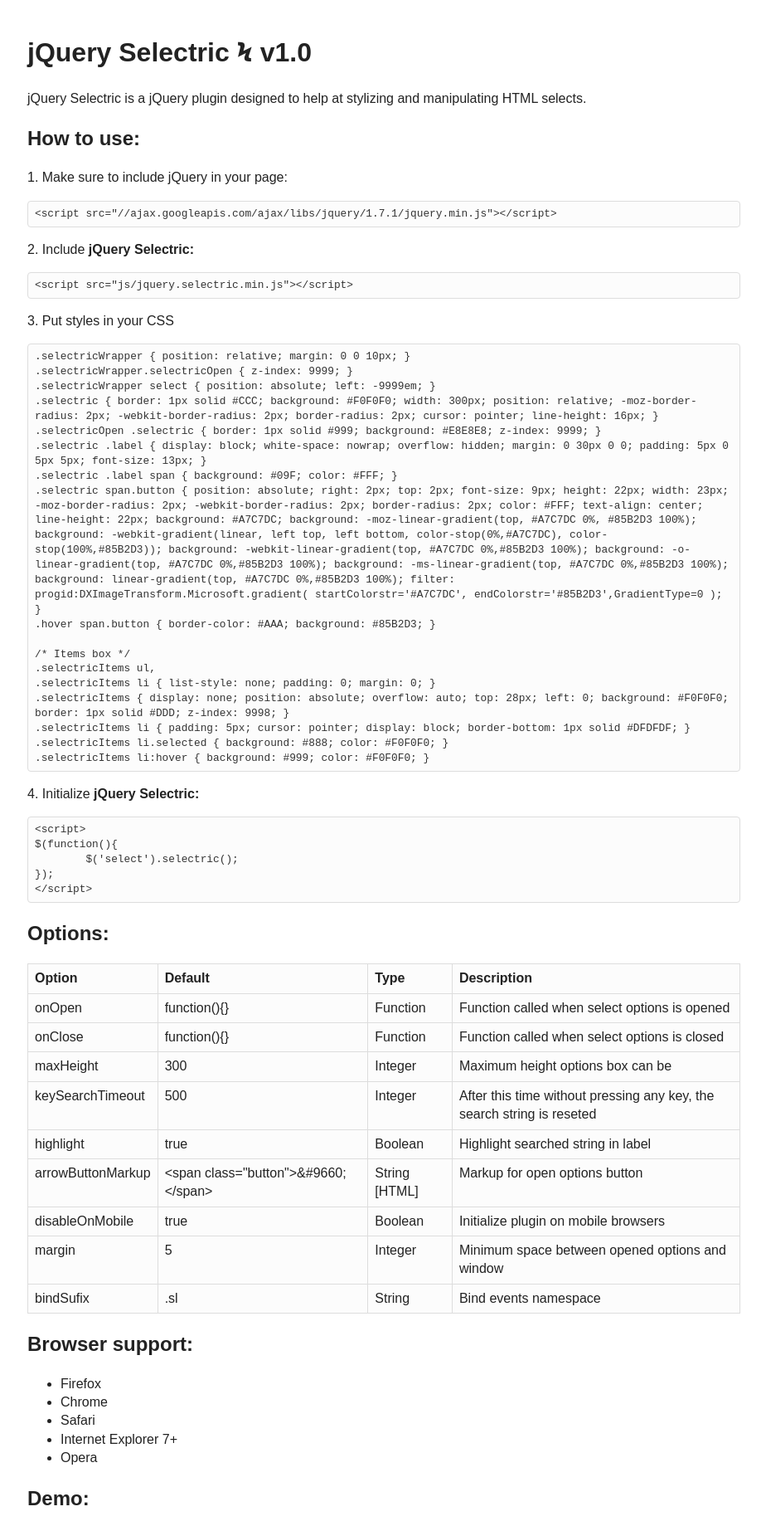
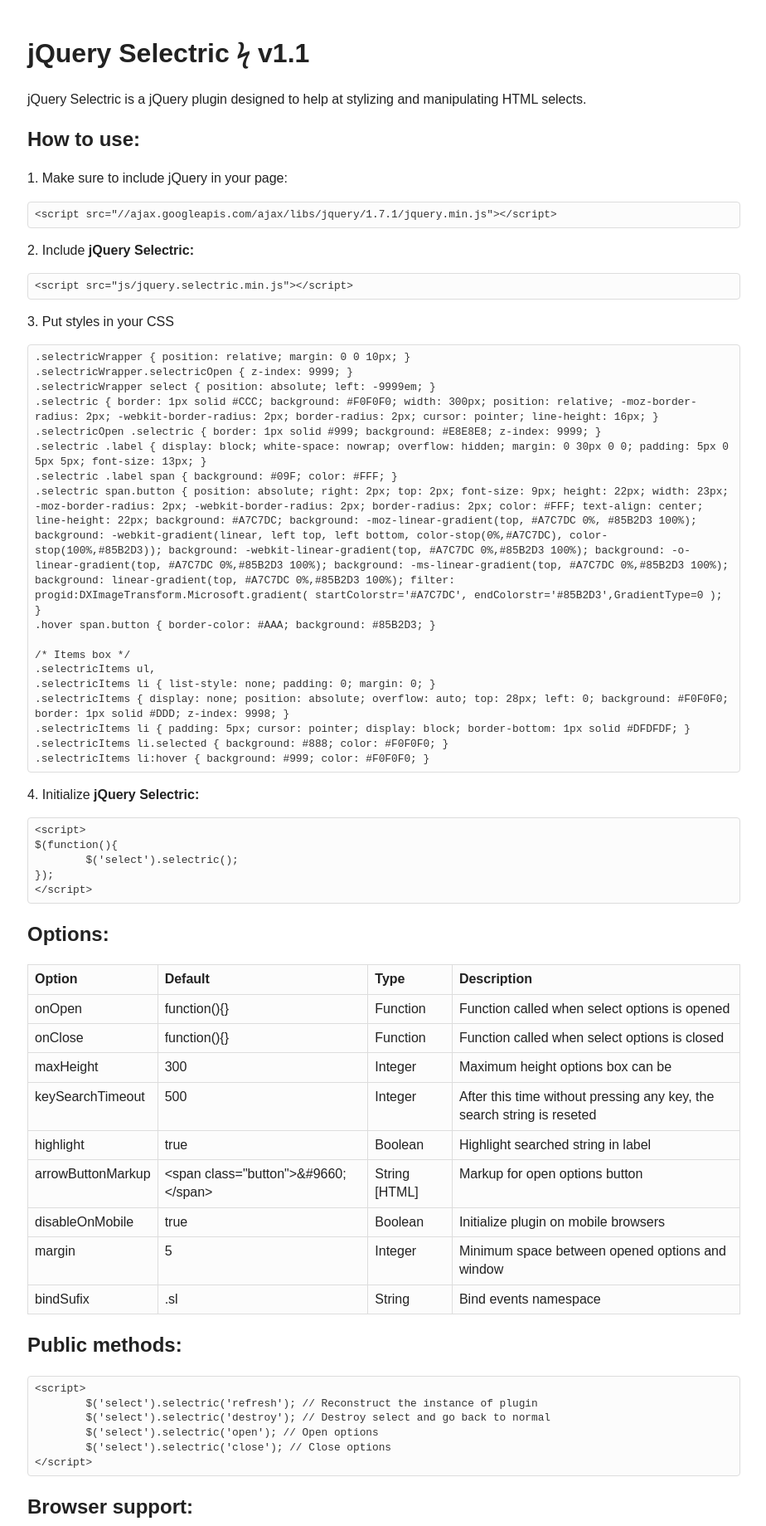
Before and after one commit to lcdsantos/jQuery-Selectric, a plain HTML site: page index.html in a window 1280 px wide. Shown: the top 1839 px of the page at 83% size, without its empty margins (177-1101 px from the left). Drawn offline with nearby package versions, Linux system fonts and the light colour scheme.

```diff
--- a/index.html
+++ b/index.html
@@ -114,7 +114,7 @@
 </head>
 <body>
 	<div class="center">
-		<h1>jQuery Selectric <span style="font-family:Consolas">Ϟ</span> v1.0</h1>
+		<h1>jQuery Selectric <span style="font-family:Georgia, 'Times New Roman', Times, serif">ϟ</span> v1.1</h1>
 
 		<p>jQuery Selectric is a jQuery plugin designed to help at stylizing and manipulating HTML selects.</p>
 
@@ -215,6 +215,15 @@
 				<td>Bind events namespace</td>
 			</tr>
 		</table>
+
+		<h2>Public methods:</h2>
+		<pre>&lt;script&gt;
+	$('select').selectric('refresh'); // Reconstruct the instance of plugin
+	$('select').selectric('destroy'); // Destroy select and go back to normal
+	$('select').selectric('open'); // Open options
+	$('select').selectric('close'); // Close options
+&lt;/script&gt;</pre>
+
 
 		<h2>Browser support:</h2>
 
```
Also changed, not shown: README.md, js/jquery.selectric.js, js/jquery.selectric.min.js.
